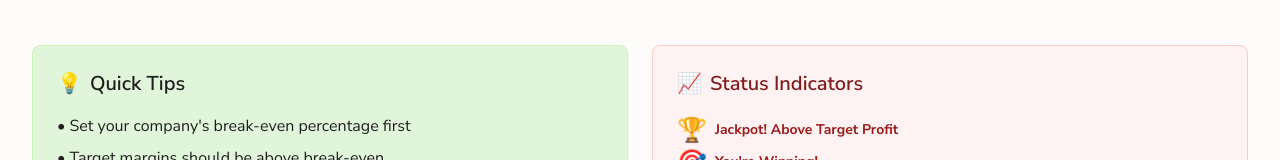
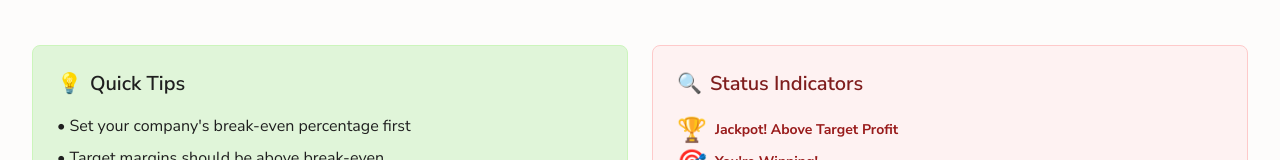
Before and after one commit to KayFernPR/Division-Calculator, a React (Vite) app: page / in a window 1280 px wide. Shown: the part 299-459 px from the top of the page. Built offline with nearby package versions, Linux system fonts and the light colour scheme.

Commit message:
Update Status Indicators icon to magnifying glass

```diff
--- a/src/components/Calculator.jsx
+++ b/src/components/Calculator.jsx
@@ -592,7 +592,7 @@ const Calculator = () => {
             {/* Status Indicators */}
             <div className="bg-red-50 dark:bg-red-900/20 border border-red-200 dark:border-red-800 rounded-lg p-6">
               <h2 className="text-xl font-semibold text-red-900 dark:text-red-100 mb-4 flex items-center gap-2">
-                <span className="text-red-500">📈</span>
+                <span className="text-red-500">🔍</span>
                 Status Indicators
               </h2>
               <div className="text-red-800 dark:text-red-200">
```
